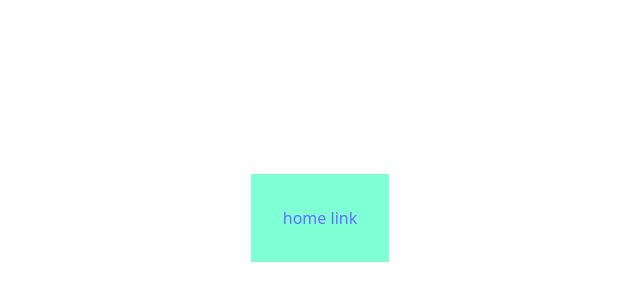
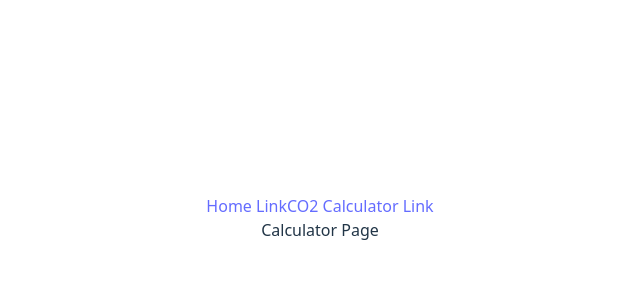
Before and after one commit to SolomonBenham-Lent/Rolsa-OSP, a React (Vite) app: page /calculator in a window 1280 px wide. Before the commit this address had no page. Shown: the part 182-482 px from the top of the page, without its empty margins (320-960 px from the left). Built offline with nearby package versions, Linux system fonts and the light colour scheme.

Commit message:
calc link

```diff
--- a/src/App.css
+++ b/src/App.css
@@ -3,7 +3,6 @@
   margin: 0 auto;
   padding: 2rem;
   text-align: center;
-  background-color: aquamarine;
 }
 
 
--- a/src/App.jsx
+++ b/src/App.jsx
@@ -1,17 +1,20 @@
 import { useState } from 'react'
 import './App.css'
 import { Routes, Route, Link } from "react-router-dom"
-import Home from "./home.jsx"
+import Home from "./pages/home.jsx"
+import Calculator from './pages/calculator.jsx'
 
 function App() {
   return (
     <>
       <nav>
-        <Link to="/homeTest">home link</Link>
+        <Link to="pages/home">Home Link</Link>
+        <Link to="/calculator">CO2 Calculator Link</Link>
       </nav>
 
       <Routes>
-        <Route path="/homeTest" element={<Home/>}/>
+        <Route path="pages/home" element={<Home/>}/>
+        <Route path="/calculator" element={<Calculator/>}/>
       </Routes>
     </>
   )
--- a/src/home.jsx
+++ /dev/null
@@ -1,9 +0,0 @@
-function Home() {
-    return (
-        <>
-        <div>Home Page</div>
-        </>
-    )
-}
-
-export default Home
--- /dev/null
+++ b/src/pages/calculator.jsx
@@ -0,0 +1,9 @@
+function Calculator() {
+    return (
+        <div>
+            Calculator Page
+        </div>
+    )
+}
+
+export default Calculator
--- /dev/null
+++ b/src/pages/home.jsx
@@ -0,0 +1,9 @@
+function Home() {
+  return (
+    <>
+      <div>Home Page</div>
+    </>
+  );
+}
+
+export default Home;
```
